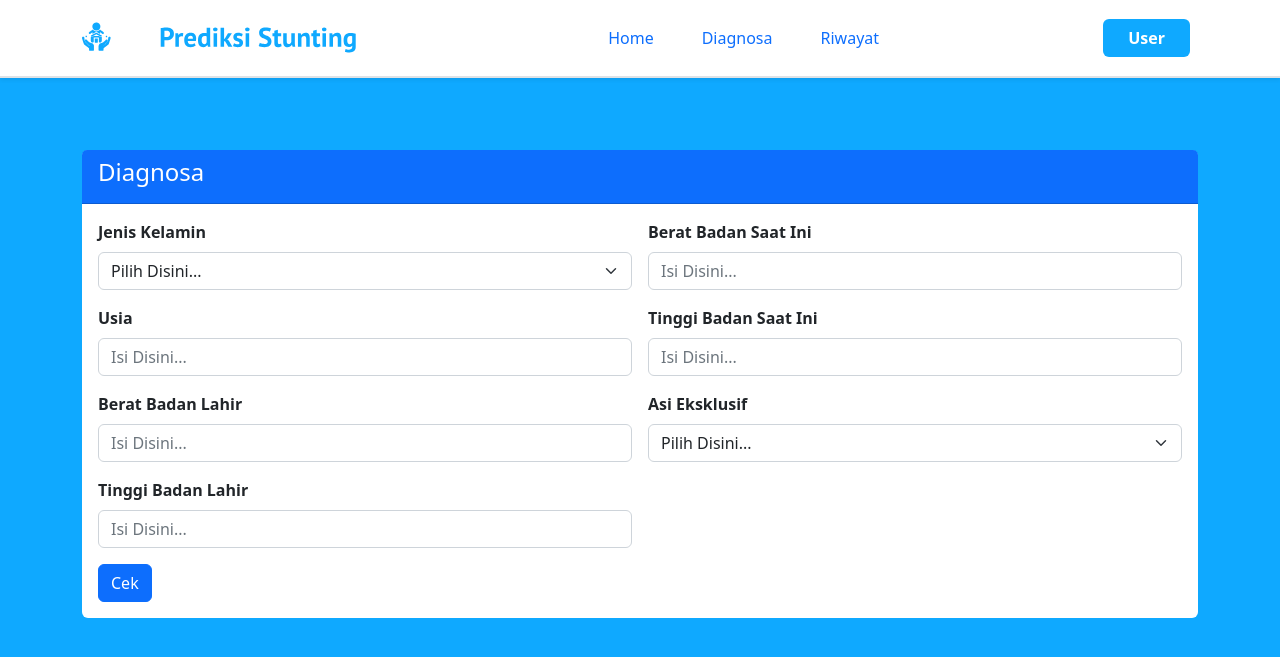
After one commit to septianidwirp/MANPRO, a Flask app: page /diagnosa in a window 1280 px wide. The commit adds this page. Shown: the top 657 px of the page. Run offline with Flask 3, Linux system fonts and the light colour scheme.

Commit message:
add diagnosa and profile

```diff
--- a/app.py
+++ b/app.py
@@ -29,6 +29,14 @@ def login():
 def register():
     return render_template('register.html')
 
+@app.route('/diagnosa')
+def diagnosa():
+    return render_template('diagnosa.html')
+
+@app.route('/profil')
+def profil():
+    return render_template('profil.html')
+
 @app.route('/riwayat')
 def riwayat():
     return render_template('riwayat.html')
--- /dev/null
+++ b/templates/diagnosa.html
@@ -0,0 +1,104 @@
+<!DOCTYPE html>
+<html lang="en">
+<head>
+    <meta charset="UTF-8">
+    <meta http-equiv="X-UA-Compatible" content="IE=edge">
+    <meta name="viewport" content="width=device-width, initial-scale=1.0">
+    <title>Prediksi Stunting</title>
+    <link href="../static/assets/svg/icon.svg" rel="icon" type="images/x-icon"/>
+    <link href="../static/css/index.css" rel="stylesheet"/>
+    <link href="../static/css/bootsrap.min.css" rel="stylesheet"/>
+    <script src="https://cdn.jsdelivr.net/npm/bootstrap@5.2.1/dist/js/bootstrap.bundle.min.js"
+    integrity="sha384-u1OknCvxWvY5kfmNBILK2hRnQC3Pr17a+RTT6rIHI7NnikvbZlHgTPOOmMi466C8"
+    crossorigin="anonymous"></script>
+    <link href="https://cdn.jsdelivr.net/npm/bootstrap@5.2.1/dist/css/bootstrap.min.css" rel="stylesheet"
+    integrity="sha384-iYQeCzEYFbKjA/T2uDLTpkwGzCiq6soy8tYaI1GyVh/UjpbCx/TYkiZhlZB6+fzT" crossorigin="anonymous">
+</head>
+<style>
+body {
+    background-color:  #0FA9FF;
+}
+</style>
+<body>
+
+    <nav id="navbar" class="navbar navbar-expand-lg bg-white border-bottom border-2 shadow-sm fixed-top">
+        <div class="container">
+            <a class="navbar-brand fw-bold text d-none d-lg-block" href="#" ><span class="d-none">-</span><img src="../static/assets/svg/logo.svg" alt="Our Content" class="img-main img-fluid"></a>
+            <a class="navbar-brand fw-bold text d-none d-lg-block" href="#" ><span class="d-none">-</span><img src="../static/assets/svg/icon2.svg" alt="Our Content" class="img-main img-fluid"></a>
+            <button class="navbar-toggler" type="button" data-bs-toggle="collapse" data-bs-target="#navbarSupportedContent" aria-controls="navbarSupportedContent" aria-expanded="false" aria-label="Toggle navigation">
+                <span class="navbar-toggler-icon"></span>
+            </button>
+            <div class="collapse navbar-collapse" id="navbarSupportedContent">
+                <ul class="navbar-nav me-auto mb-2 mb-lg-0 mx-auto">
+                    <li class="nav-item mx-3">
+                        <a class="nav-link text-primary" href="{{ url_for('diagnosa') }}">Home</a>
+                    </li>
+                    <li class="nav-item mx-3">
+                        <a class="nav-link text-primary" href="{{ url_for('diagnosa') }}">Diagnosa</a>
+                    </li>
+                    <li class="nav-item mx-3">
+                        <a class="nav-link text-primary" href="{{ url_for('riwayat') }}">Riwayat</a>
+                    </li>
+                </ul>
+                <form class="d-flex" role="search" id="userNav">
+                  <a href="{{ url_for('profil') }}" class="btn btn fw-semibold rounded px-4 me-2">User</a>
+                </form>
+            </div>
+        </div>
+    </nav>
+<div class="container" style="padding-top: 150px; ">
+    <div class="card border-0">
+        <div class="card-header bg-primary">
+            <h4 class="text-white">Diagnosa</h4>
+        </div>
+        <div class="card-body">
+            <form>
+                <div class="row g-3">
+                    <div class="col">
+                        <div class="mb-3">
+                            <label for="JenisKelamin" class="form-label fw-semibold">Jenis Kelamin</label>
+                            <select id="JenisKelamin" class="form-select" placeholder="Pilih Disini">
+                                <option>Pilih Disini...</option>
+                                <option value="">Laki-Laki</option>
+                                <option value="">Perempuan</option>
+                            </select>
+                          </div>
+                        <div class="mb-3">
+                            <label for="UsiaInput" class="form-label fw-semibold">Usia</label>
+                            <input type="number" id="UsiaInput" class="form-control" placeholder="Isi Disini...">
+                        </div>
+                        <div class="mb-3">
+                            <label for="BeratLahirInput" class="form-label fw-semibold">Berat Badan Lahir </label>
+                            <input type="number" id="BeratLahirInput" class="form-control" placeholder="Isi Disini...">
+                        </div>
+                        <div class="mb-3">
+                            <label for="TinggiLahirInput" class="form-label fw-semibold">Tinggi Badan Lahir</label>
+                            <input type="number" id="TinggiLahirInput" class="form-control" placeholder="Isi Disini...">
+                        </div>
+                        <a href="{{ url_for('riwayat') }}"><button class="btn btn-primary">Cek</button></a>
+                    </div>
+                    <div class="col">
+                        <div class="mb-3">
+                            <label for="BeratSekarangInput" class="form-label fw-semibold">Berat Badan Saat Ini</label>
+                            <input type="number" id="BeratSekarangInput" class="form-control" placeholder="Isi Disini...">
+                        </div>
+                        <div class="mb-3">
+                            <label for="TinggiSekarangInput" class="form-label fw-semibold">Tinggi Badan Saat Ini</label>
+                            <input type="number" id="TinggiSekarangInput" class="form-control" placeholder="Isi Disini...">
+                        </div>
+                        <div class="mb-3">
+                            <label for="AsiEksklusif" class="form-label fw-semibold">Asi Eksklusif</label>
+                            <select id="AsiEksklusif" class="form-select">
+                                <option>Pilih Disini...</option>
+                                <option value="">Ya</option>
+                                <option value="">Tidak</option>
+                            </select>
+                          </div>
+                    </div>
+                </div>
+              </form>
+        </div>
+      </div>
+</div>
+</body>
+</html>
--- a/templates/login.html
+++ b/templates/login.html
@@ -14,7 +14,7 @@
         <div class="form-container">
         <h1 class="text-center">Sign In</h1>
           <div class="form-inner">
-            <form action= "{{ url_for('index') }}" class="signin">
+            <form action= "{{ url_for('diagnosa') }}" class="signin">
               <div class="field">
                 <input type="text" placeholder="Username" required>
               </div>
```
Also changed, not shown: templates/profil.html (added, +88 -0 lines), 1 other file.
